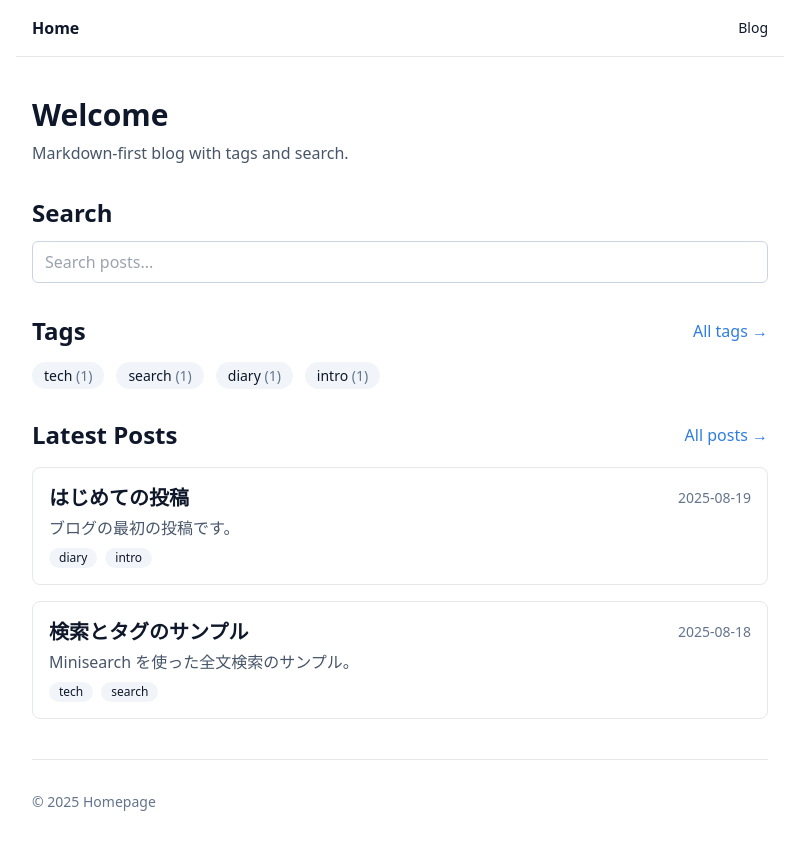
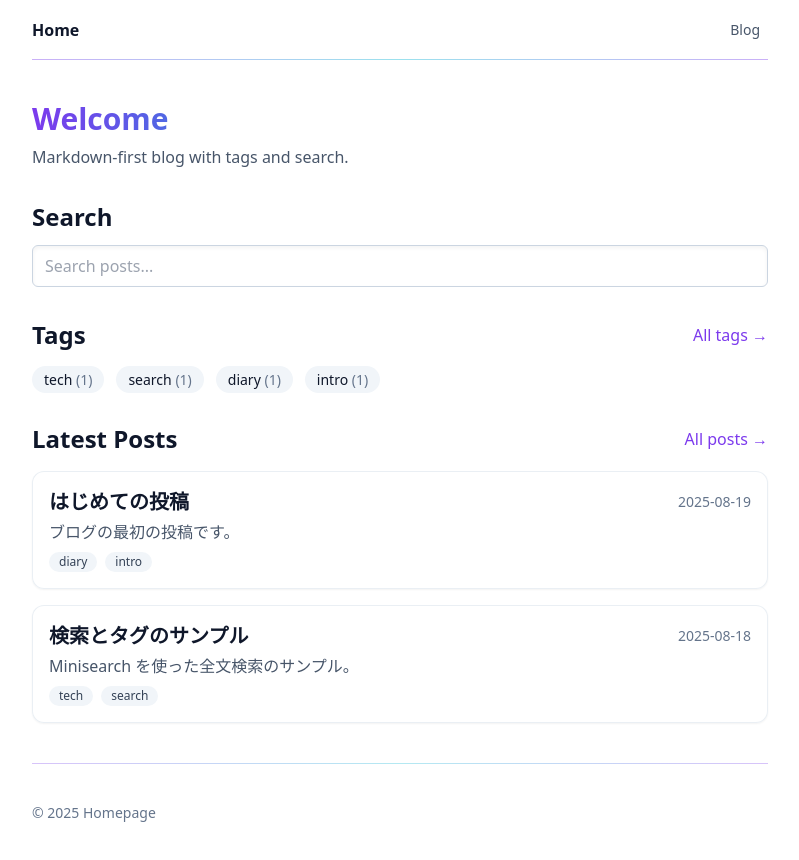
Before and after one commit to gae-22/homepage, a Next.js app: page / in a window 1280 px wide. Shown: the top 860 px of the page, without its empty margins (240-1039 px from the left). Built offline with nearby package versions, Linux system fonts and the light colour scheme.

Commit message:
♻️ refactor(styles): Enhance color palette and apply gradient backgrounds for improved UI aesthetics

```diff
--- a/src/app/globals.css
+++ b/src/app/globals.css
@@ -5,12 +5,16 @@
 :root {
   --bg: 255 255 255;
   --fg: 17 24 39;
+  --brand-1: 124 58 237; /* primary violet-600 */
+  --brand-2: 6 182 212; /* secondary cyan-500 */
 }
 
 @media (prefers-color-scheme: dark) {
   :root {
     --bg: 17 24 39;
     --fg: 229 231 235;
+    --brand-1: 167 139 250; /* violet-400 */
+    --brand-2: 34 211 238; /* cyan-400 */
   }
 }
 
@@ -21,10 +25,33 @@ body,
 }
 
 body {
-  background-color: rgb(var(--bg));
+  background:
+    linear-gradient(
+      180deg,
+      rgba(var(--brand-1), 0.05),
+      rgba(var(--brand-2), 0.04)
+    ),
+    rgb(var(--bg));
   color: rgb(var(--fg));
+}
+
+::selection {
+  background: rgba(var(--brand-1), 0.2);
 }
 
 .prose img {
   border-radius: 0.5rem;
 }
+
+/* Smooth focus ring */
+:where(a, button, input, textarea, select):focus-visible {
+  outline: none;
+  box-shadow: 0 0 0 3px rgba(var(--brand-1), 0.35);
+  border-color: color-mix(
+    in oklab,
+    rgb(var(--fg)) 80%,
+    rgba(var(--brand-1), 1) 20%
+  );
+}
+
+/* (Card helper removed; inline utility classes are used to avoid @apply) */
--- a/src/app/page.tsx
+++ b/src/app/page.tsx
@@ -15,7 +15,9 @@ export default function HomePage() {
   return (
     <div className="space-y-8">
       <section>
-        <h1 className="mb-2 text-3xl font-bold">Welcome</h1>
+        <h1 className="from-primary via-secondary to-primary mb-2 bg-gradient-to-r bg-clip-text text-3xl font-extrabold text-transparent">
+          Welcome
+        </h1>
         <p className="text-slate-600 dark:text-slate-300">
           Markdown-first blog with tags and search.
         </p>
@@ -27,7 +29,7 @@ export default function HomePage() {
       <section id="tags">
         <div className="mb-4 flex items-center justify-between">
           <h2 className="text-2xl font-semibold">Tags</h2>
-          <Link href="/tags" className="text-accent">
+          <Link href="/tags" className="text-primary hover:text-secondary">
             All tags →
           </Link>
         </div>
@@ -47,7 +49,7 @@ export default function HomePage() {
       <section id="blog">
         <div className="mb-4 flex items-center justify-between">
           <h2 className="text-2xl font-semibold">Latest Posts</h2>
-          <Link href="/blog" className="text-accent">
+          <Link href="/blog" className="text-primary hover:text-secondary">
             All posts →
           </Link>
         </div>
--- a/src/app/search/page.tsx
+++ b/src/app/search/page.tsx
@@ -54,17 +54,17 @@ export default function SearchPage() {
         value={query}
         onChange={(e) => setQuery(e.target.value)}
         placeholder="Search posts..."
-        className="w-full rounded-md border border-slate-300 bg-white px-3 py-2 outline-none ring-accent/30 focus:ring dark:border-slate-700 dark:bg-slate-800"
+        className="ring-primary/30 w-full rounded-md border border-slate-300 bg-white px-3 py-2 shadow-inner outline-none focus:ring dark:border-slate-700 dark:bg-slate-800"
       />
       <ul className="space-y-4">
         {results.map((r) => (
           <li
             key={r.id}
-            className="rounded-md border p-4 dark:border-slate-800"
+            className="rounded-xl border border-slate-200/70 bg-white/70 p-4 shadow-sm backdrop-blur-sm dark:border-slate-800/80 dark:bg-slate-900/60"
           >
             <Link
               href={r.url}
-              className="text-lg font-semibold hover:text-accent"
+              className="hover:text-primary text-lg font-semibold"
             >
               {r.title}
             </Link>
--- a/src/app/tags/[tag]/page.tsx
+++ b/src/app/tags/[tag]/page.tsx
@@ -27,7 +27,7 @@ export default function TagPage({ params }: { params: { tag: string } }) {
     <div className="space-y-6">
       <div className="flex items-center justify-between">
         <h1 className="text-3xl font-bold">Tag: {params.tag}</h1>
-        <a href="/tags" className="text-accent">
+        <a href="/tags" className="text-primary hover:text-secondary">
           All tags
         </a>
       </div>
--- a/src/components/BlogFilter.tsx
+++ b/src/components/BlogFilter.tsx
@@ -39,7 +39,7 @@ export default function BlogFilter({
           value={searchQuery}
           onChange={(e) => setSearchQuery(e.target.value)}
           placeholder="Search posts..."
-          className="w-full rounded-md border border-slate-300 bg-white px-3 py-2 outline-none ring-accent/30 focus:ring dark:border-slate-700 dark:bg-slate-800"
+          className="ring-primary/30 w-full rounded-md border border-slate-300 bg-white px-3 py-2 shadow-inner outline-none focus:ring dark:border-slate-700 dark:bg-slate-800"
         />
       </section>
 
--- a/src/components/PostCard.tsx
+++ b/src/components/PostCard.tsx
@@ -5,10 +5,10 @@ import type { PostMeta } from '@/lib/posts';
 
 export default function PostCard({ post }: { post: PostMeta }) {
   return (
-    <article className="rounded-lg border p-4 transition-colors hover:bg-slate-50 dark:border-slate-800 dark:hover:bg-slate-800/50">
+    <article className="rounded-xl border border-slate-200/70 bg-white/70 p-4 shadow-sm backdrop-blur-sm transition hover:shadow-md dark:border-slate-800/80 dark:bg-slate-900/60">
       <div className="flex items-center justify-between gap-4">
         <h3 className="text-xl font-semibold">
-          <Link href={post.url} className="hover:text-accent">
+          <Link href={post.url} className="hover:text-primary">
             {post.title}
           </Link>
         </h3>
--- a/src/components/SearchBox.tsx
+++ b/src/components/SearchBox.tsx
@@ -53,17 +53,17 @@ export default function SearchBox() {
         value={query}
         onChange={(e) => setQuery(e.target.value)}
         placeholder="Search posts..."
-        className="w-full rounded-md border border-slate-300 bg-white px-3 py-2 outline-none ring-accent/30 focus:ring dark:border-slate-700 dark:bg-slate-800"
+        className="ring-primary/30 w-full rounded-md border border-slate-300 bg-white px-3 py-2 shadow-inner outline-none focus:ring dark:border-slate-700 dark:bg-slate-800"
       />
       <ul className="space-y-4">
         {results.map((r) => (
           <li
             key={r.id}
-            className="rounded-md border p-4 dark:border-slate-800"
+            className="rounded-xl border border-slate-200/70 bg-white/70 p-4 shadow-sm backdrop-blur-sm dark:border-slate-800/80 dark:bg-slate-900/60"
           >
             <Link
               href={r.url}
-              className="text-lg font-semibold hover:text-accent"
+              className="hover:text-primary text-lg font-semibold"
             >
               {r.title}
             </Link>
--- a/src/components/Tag.tsx
+++ b/src/components/Tag.tsx
@@ -11,8 +11,8 @@ export default function Tag({
 }) {
   const className = `inline-flex items-center rounded-full px-2.5 py-0.5 text-xs transition-colors ${
     active
-      ? 'bg-accent/20 text-accent'
-      : 'bg-slate-100 hover:bg-slate-200 dark:bg-slate-800 dark:hover:bg-slate-700'
+      ? 'bg-gradient-to-r from-primary/20 to-secondary/20 text-primary'
+      : 'bg-slate-100 text-slate-700 hover:bg-slate-200 dark:bg-slate-800 dark:text-slate-300 dark:hover:bg-slate-700'
   }`;
 
   if (onClick) {
--- a/src/components/layout/SiteFooter.tsx
+++ b/src/components/layout/SiteFooter.tsx
@@ -1,6 +1,10 @@
 export default function SiteFooter() {
   return (
-    <footer className="border-t py-8 text-sm text-slate-500 dark:border-slate-800">
+    <footer className="relative py-10 text-sm text-slate-500">
+      <div
+        className="from-primary/30 via-secondary/30 to-primary/30 pointer-events-none absolute inset-x-0 top-0 h-px bg-gradient-to-r"
+        aria-hidden
+      />
       © {new Date().getFullYear()} Homepage
     </footer>
   );
--- a/src/components/layout/SiteHeader.tsx
+++ b/src/components/layout/SiteHeader.tsx
@@ -1,15 +1,22 @@
 export default function SiteHeader() {
   return (
-    <header className="sticky top-0 z-10 -mx-4 border-b bg-white/80 px-4 py-4 backdrop-blur dark:border-slate-800 dark:bg-slate-900/80">
-      <nav className="flex items-center justify-between">
+    <header className="sticky top-0 z-10 -mx-4 border-b border-transparent bg-white/70 px-4 py-4 backdrop-blur supports-[backdrop-filter]:bg-white/50 dark:bg-slate-900/70">
+      <nav className="relative flex items-center justify-between">
         <a href="/" className="font-semibold">
           Home
         </a>
-        <div className="flex gap-4 text-sm">
-          <a href="/blog" className="hover:text-accent">
+        <div className="flex gap-1 text-sm">
+          <a
+            href="/blog"
+            className="hover:text-primary rounded-md px-2 py-1 text-slate-600 transition-colors hover:bg-slate-100 dark:text-slate-300 dark:hover:bg-slate-800"
+          >
             Blog
           </a>
         </div>
+        <div
+          className="from-primary/40 via-secondary/40 to-primary/40 pointer-events-none absolute inset-x-0 -bottom-4 h-px bg-gradient-to-r"
+          aria-hidden
+        />
       </nav>
     </header>
   );
```
Also changed, not shown: tailwind.config.ts (+61 -1 lines).
